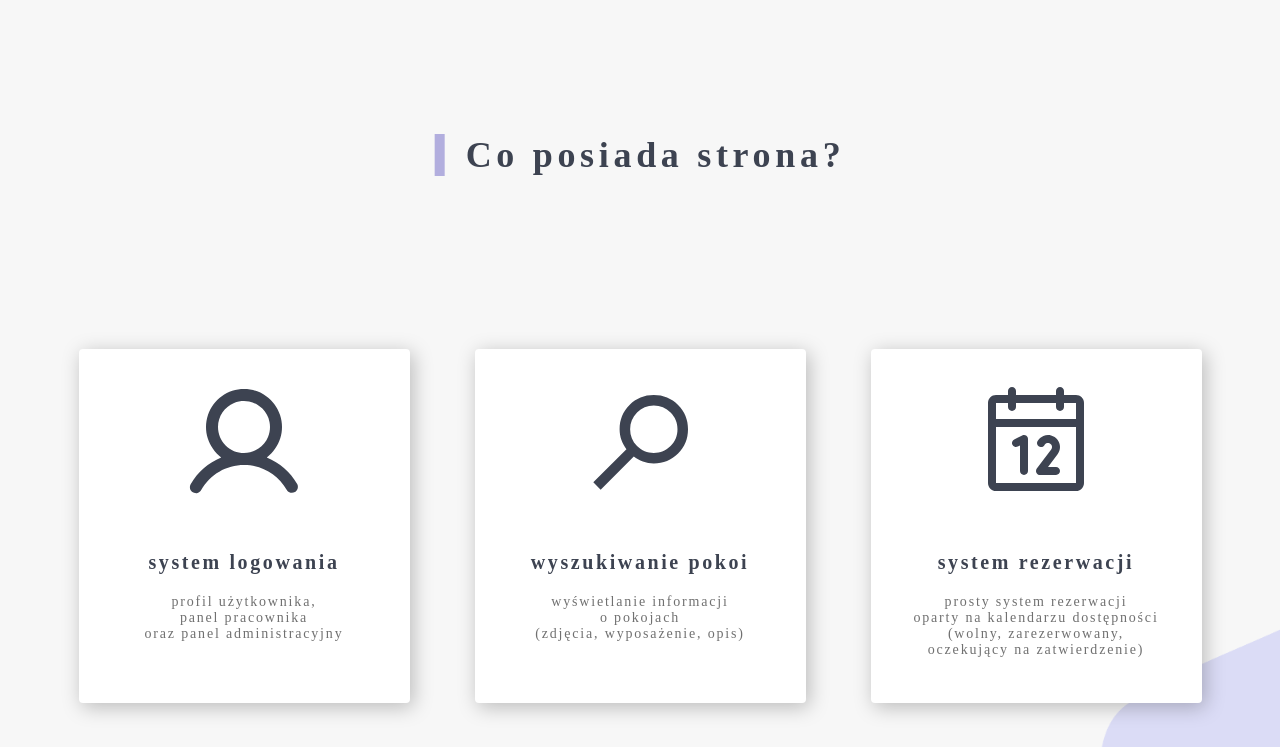
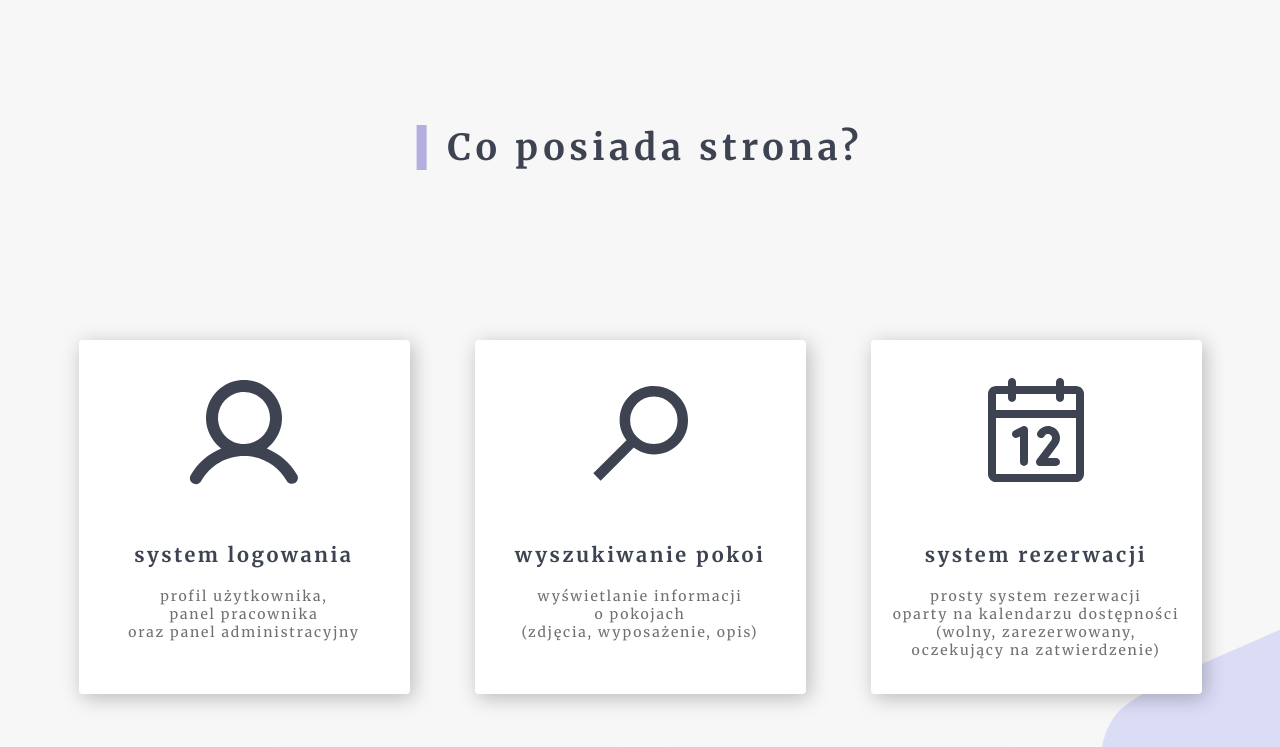
Before and after one commit to danekkkk/hotel, a plain HTML site: page index.html in a window 1280 px wide. Shown: the part 1900-2647 px from the top of the page. Drawn offline with nearby package versions, Linux system fonts and the light colour scheme.

Commit message:
Update style.css

```diff
--- a/style.css
+++ b/style.css
@@ -1,3 +1,6 @@
+@import url('https://fonts.googleapis.com/css2?family=Merriweather:wght@300;400;700&family=Poppins:wght@300;800&display=swap');
+@import url('https://fonts.googleapis.com/css2?family=Inter:wght@300;500;700&display=swap');
+
 *, *::before, *::after {
     padding: 0;
     margin: 0;
```
